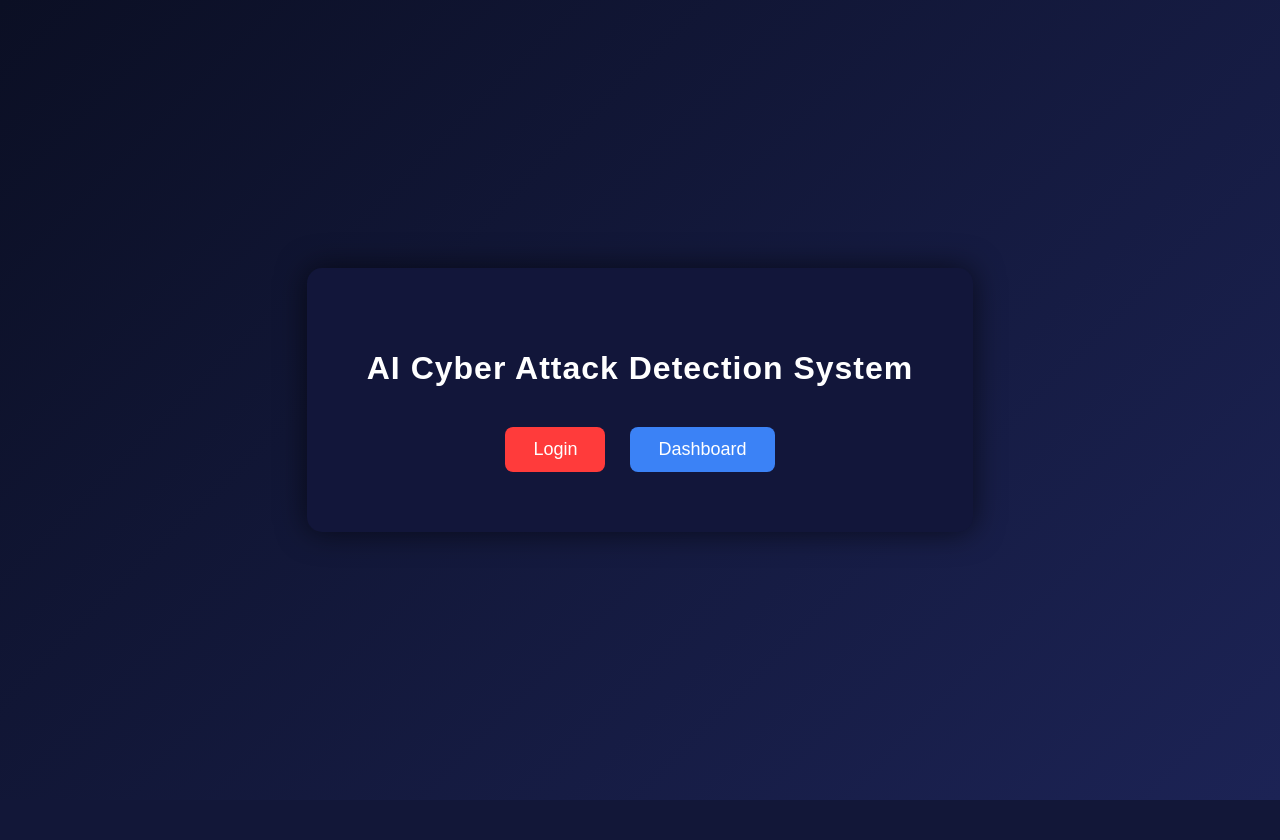
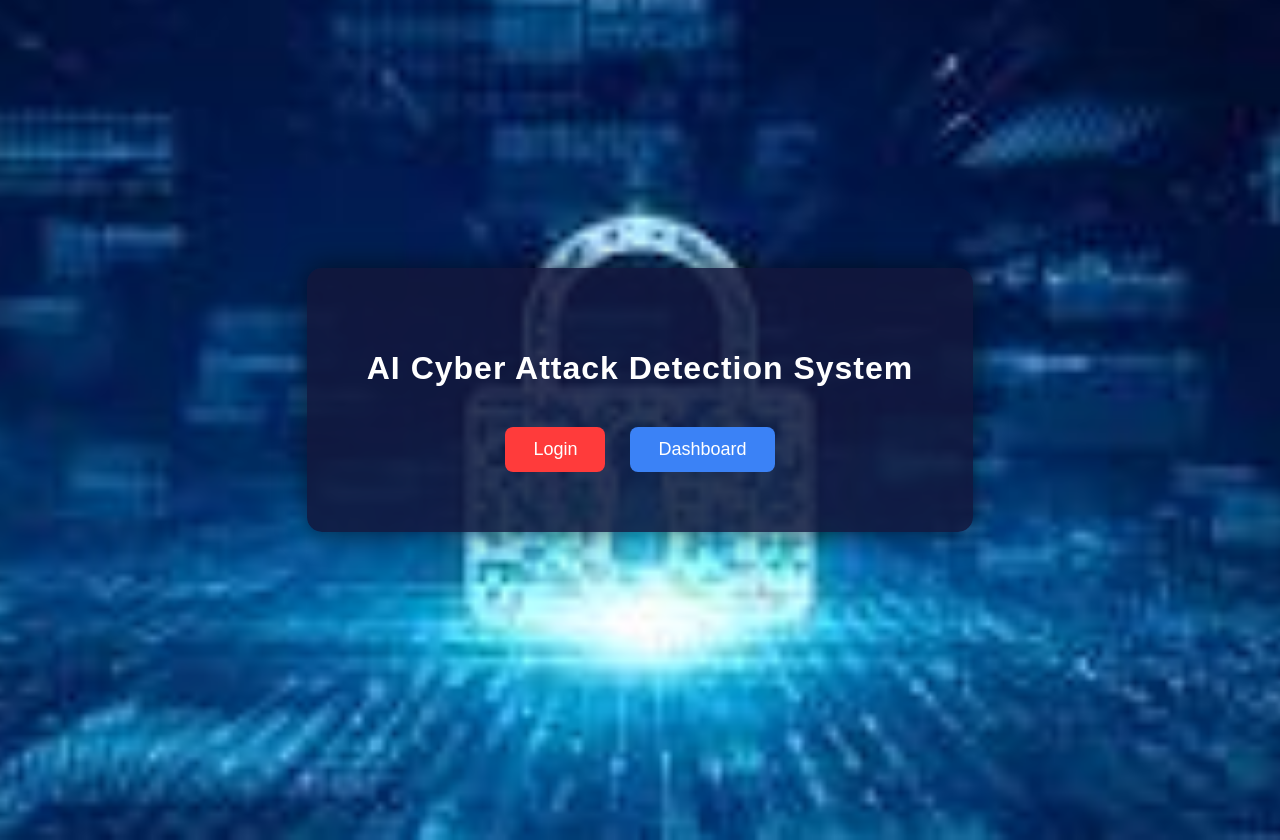
Before and after one commit to neerajkannam/Capstone_Project, a Flask app: page / in a window 1280 px wide; the page is wider, and only the part inside the window is pictured. Before the commit the page ends 800 px from the top of that part, so only its background shows below. Run offline with Flask 3, Linux system fonts and the light colour scheme; parts of the project's set-up code (start-up, migrations or seed data) failed here and were passed over.

Commit message:
updated code

```diff
--- a/static/css/home.css
+++ b/static/css/home.css
@@ -2,17 +2,35 @@ body{
     margin:0;
     padding:0;
     font-family: Arial, Helvetica, sans-serif;
-    background: linear-gradient(135deg,#0b0f24,#1c2355);
     color:white;
     display:flex;
     justify-content:center;
     align-items:center;
     height:100vh;
+    position:relative;
+    overflow:hidden;
 }
 
+/* Background Image with Blur */
+body::before{
+    content:"";
+    position:absolute;
+    top:0;
+    left:0;
+    width:100%;
+    height:100%;
+
+    background:url("../images/cyber_img.jpeg") no-repeat center center/cover;
+
+   /* filter:blur(0.5px); /* medium blur */
+    transform:scale(1.1); /* prevents edges from showing after blur */
+    z-index:-1;
+}
+
+/* Main container */
 .container{
     text-align:center;
-    background:#12163a;
+    background:rgba(18,22,58,0.85);
     padding:60px;
     border-radius:15px;
     box-shadow:0 0 30px rgba(0,0,0,0.6);
```
Also changed, not shown: static/images/cyber_img.jpeg (added), 2 other files.
